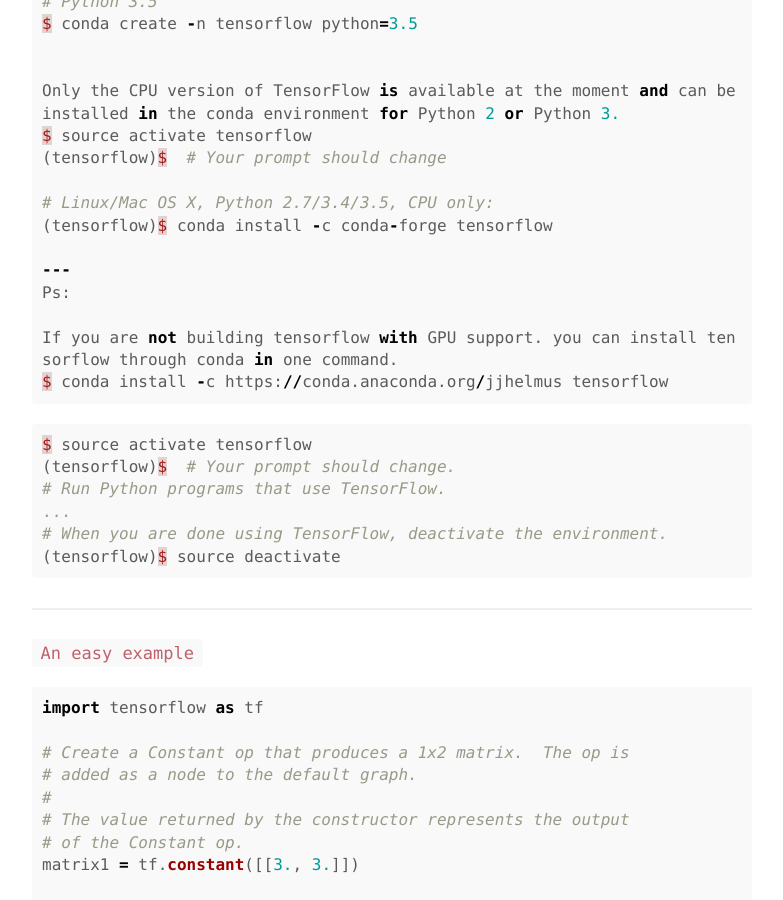
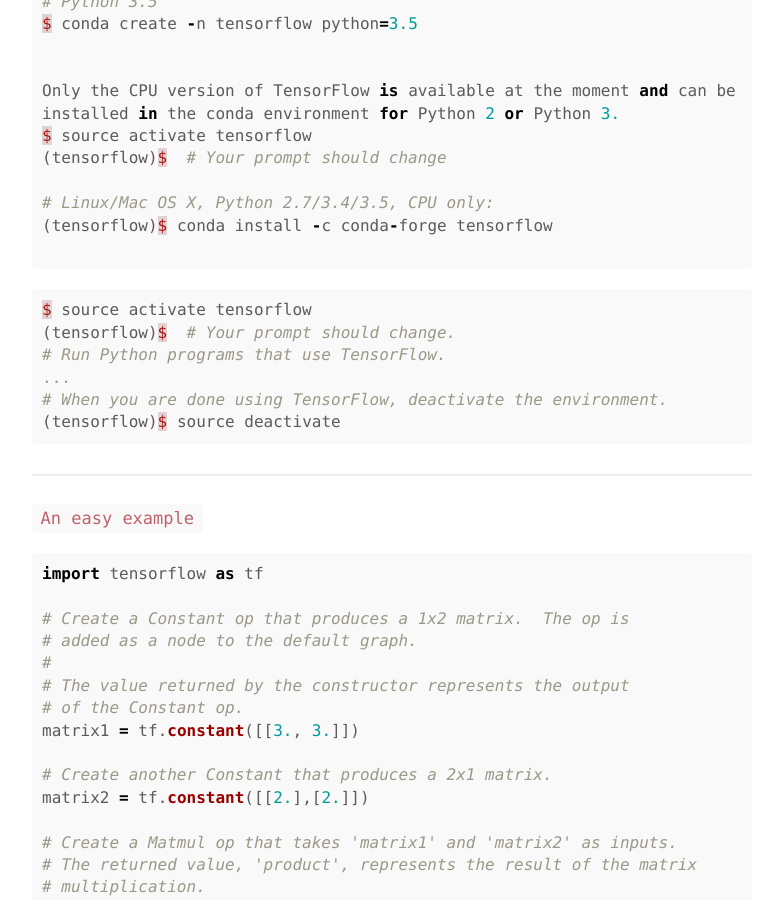
Before and after one commit to wsgan001/blog-1, a Jekyll site: the page built from _posts/2016-11-08-Tensorflow Introduction.md, in a window 1280 px wide and 900 px high, scrolled down 1318 px. Shown: the whole window, without its empty margins (248-1031 px from the left). Built offline with Jekyll 4.4.1, drawn with Linux system fonts in a browser that asks for light colours; nearby versions of some CDN libraries; comment, search, counter and statistics services are not loaded.

Commit message:
tensorflow

````diff
--- a/_posts/2016-11-08-Tensorflow Introduction.md
+++ b/_posts/2016-11-08-Tensorflow Introduction.md
@@ -40,11 +40,6 @@
 # Linux/Mac OS X, Python 2.7/3.4/3.5, CPU only:
 (tensorflow)$ conda install -c conda-forge tensorflow
 
----
-Ps:
-
-If you are not building tensorflow with GPU support. you can install tensorflow through conda in one command.
-$ conda install -c https://conda.anaconda.org/jjhelmus tensorflow
 ```
 
 ```python
````
